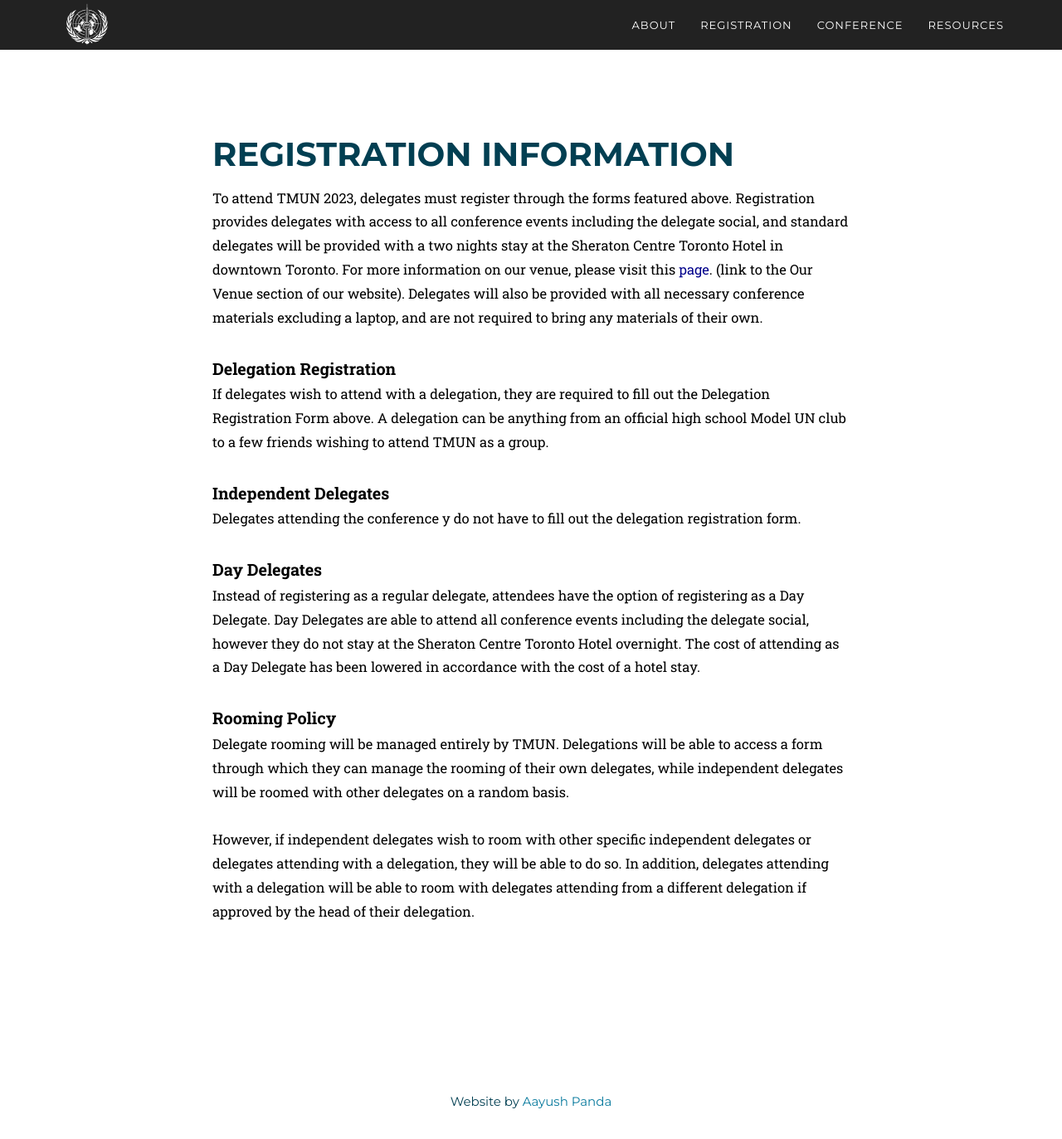
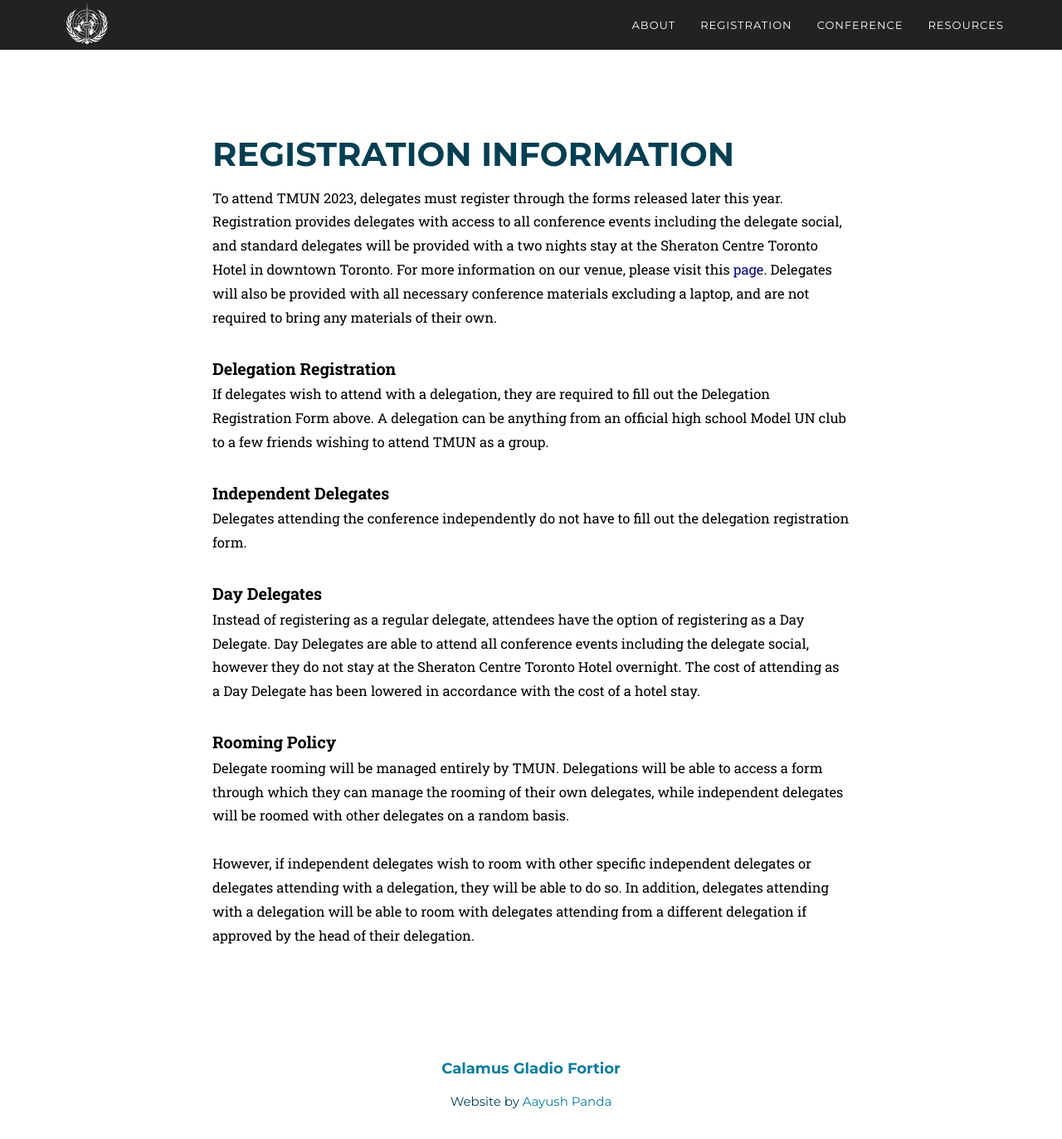
Before and after one commit to TorontoModelUnitedNations/TorontoModelUnitedNations.github.io, a Jekyll site: the page built from _pages/reg_overview.html, in a window 1280 px wide and 1373 px high. Shown: the whole window at 83% size. Built offline with Jekyll 4.4.1, drawn with Linux system fonts in a browser that asks for light colours; some web fonts are replaced.

```diff
--- a/_includes/contact.html
+++ b/_includes/contact.html
@@ -3,7 +3,7 @@
         <div class="row">
             <div class="col-lg-12 text-center">
                 <h2 class="section-heading">Contact Us</h2>
-                <h3 class="section-subheading text-muted">Reach out using the form below, or <a href="mailto:delegateaffairs@tmun.ca">delegateaffairs@tmun.ca</a></h3>
+                <h3 class="section-subheading text-muted">Reach out using the form below, or send an email to <a href="mailto:delegateaffairs@tmun.ca">delegateaffairs@tmun.ca</a></h3>
             </div>
         </div>
         <div class="row">
--- a/_includes/footer.html
+++ b/_includes/footer.html
@@ -18,6 +18,7 @@
     <div class="container">
         <div class="row" style="display: flex; justify-content: space-around">
             <div class="col-md-4" style="align-self: center">
+                <span class="copyright" style="color: #0A7B9E; font-size: large"><b>Calamus Gladio Fortior</b><br></span>
                 <span class="copyright">Website by <a href="https://github.com/AayushPanda">Aayush Panda</a></span>
             </div>
         </div>
--- a/_pages/reg_overview.html
+++ b/_pages/reg_overview.html
@@ -9,11 +9,11 @@
   <h1 class="title">{{ page.title }}</h1>
 
   <p>
-    To attend TMUN 2023, delegates must register through the forms featured above. Registration provides delegates with access to all conference events including the delegate social, and standard delegates will be provided with a two nights stay at the Sheraton Centre Toronto Hotel in downtown Toronto. For more information on our venue, please visit this <a href=/venue>page</a>. (link to the Our Venue section of our website). Delegates will also be provided with all necessary conference materials excluding a laptop, and are not required to bring any materials of their own.<br><br>
+    To attend TMUN 2023, delegates must register through the forms released later this year. Registration provides delegates with access to all conference events including the delegate social, and standard delegates will be provided with a two nights stay at the Sheraton Centre Toronto Hotel in downtown Toronto. For more information on our venue, please visit this <a href=/venue>page</a>. Delegates will also be provided with all necessary conference materials excluding a laptop, and are not required to bring any materials of their own.<br><br>
     <b style="font-size: larger">Delegation Registration</b><br>
     If delegates wish to attend with a delegation, they are required to fill out the Delegation Registration Form above. A delegation can be anything from an official high school Model UN club to a few friends wishing to attend TMUN as a group. <br><br>
     <b style="font-size: larger">Independent Delegates</b><br>
-    Delegates attending the conference <independentl></independentl>y do not have to fill out the delegation registration form. <br><br>
+    Delegates attending the conference independently do not have to fill out the delegation registration form. <br><br>
     <b style="font-size: larger">Day Delegates</b><br>
     Instead of registering as a regular delegate, attendees have the option of registering as a Day Delegate. Day Delegates are able to attend all conference events including the delegate social, however they do not stay at the Sheraton Centre Toronto Hotel overnight. The cost of attending as a Day Delegate has been lowered in accordance with the cost of a hotel stay.<br><br>
     <b style="font-size: larger">Rooming Policy</b><br>
```
Also changed, not shown: other parts of _pages/reg_overview.html (+1 -1 lines), 1 other file.
